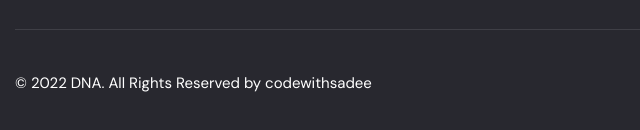
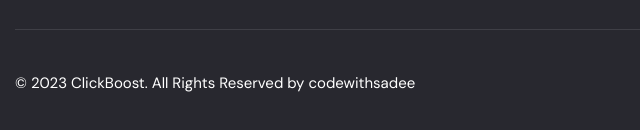
Before and after one commit to sara-elbanna/ros, a plain HTML site: page index.html in a window 1280 px wide. Shown: the part 5308-5438 px from the top of the page, 0-640 px from the left. Drawn offline with nearby package versions, Linux system fonts and the light colour scheme.

Commit message:
change footer title

```diff
--- a/index.html
+++ b/index.html
@@ -797,7 +797,7 @@ OUR FOCUS LIES IN PROVIDING END-TO-END MARKETING SOLUTIONS THAT DELIGHT CUSTOMER
       <div class="footer-bottom">
 
         <p class="copyright">
-          &copy; 2022 DNA. All Rights Reserved by codewithsadee
+          &copy; 2023 ClickBoost. All Rights Reserved by codewithsadee
         </p>
 
         <ul class="footer-bottom-list">
```
